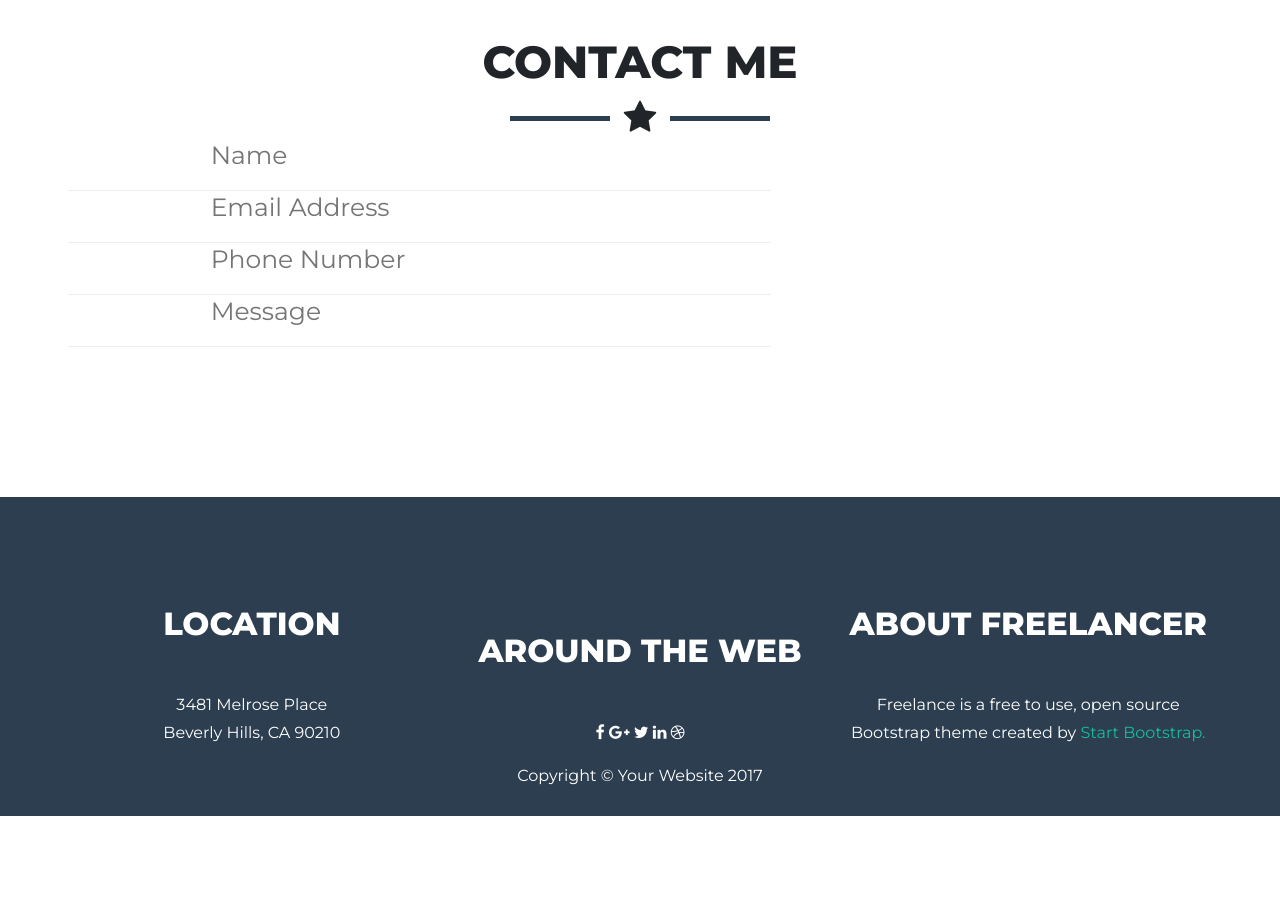
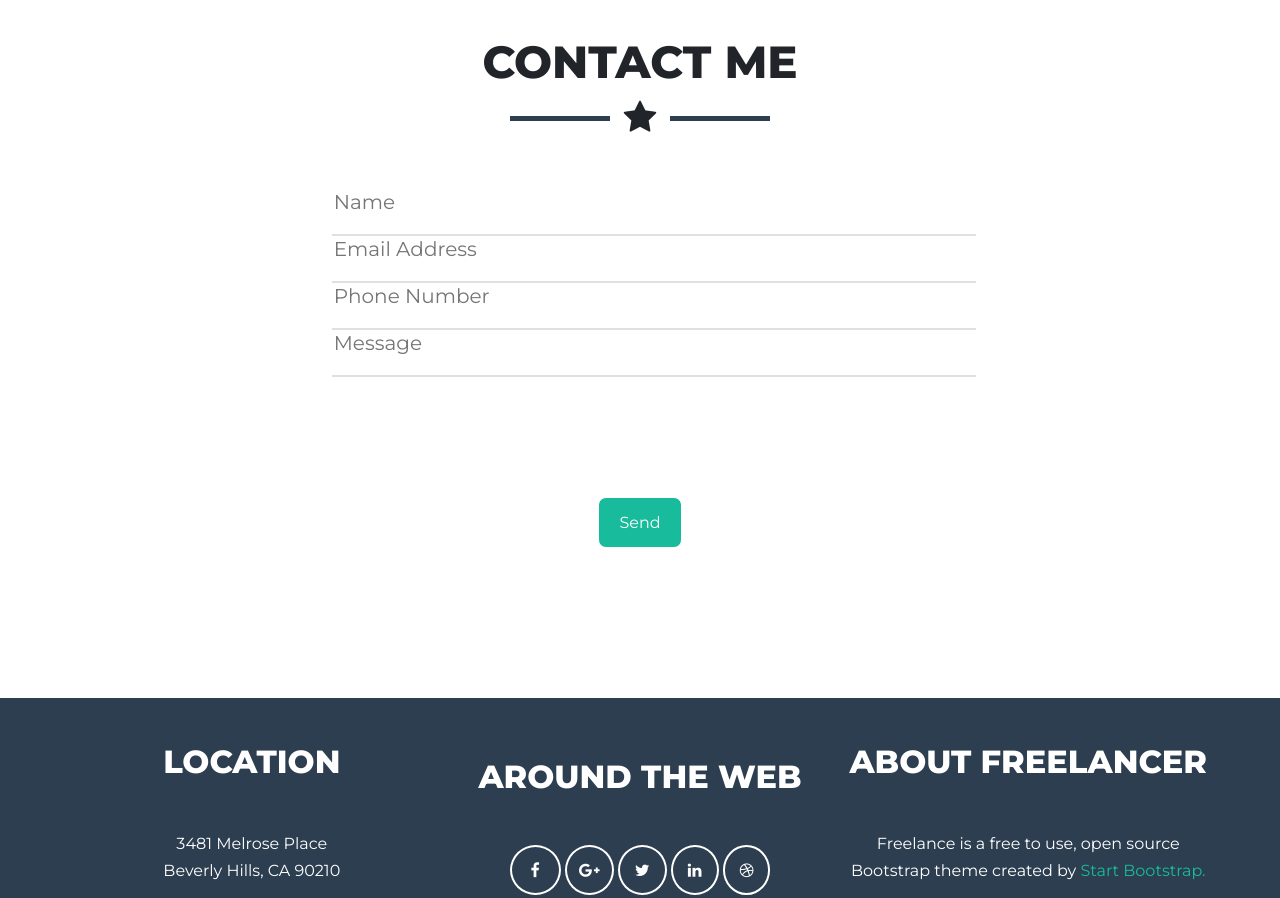
Before and after one commit to Pauliih/freelancer, a plain HTML site: page index.html in a window 1280 px wide. Shown: the part 2325-3223 px from the top of the page. Before the commit the page ends 3141 px from the top, so only its background shows below. Drawn offline with Linux system fonts and the light colour scheme.

Commit message:
btn-send, input, iconos, footer

```diff
--- a/css/main.css
+++ b/css/main.css
@@ -10,6 +10,9 @@ pero para ganar tiempo, puedes usar los siguientes:
 #2c3e50, #18bc9c, #212529.
 
 REVISAR ETIQUETAS: form, input, button.
+
+VIDEOS:
+<iframe width="1499" height="551" src="https://www.youtube.com/embed/fLSmUWOYpKw" frameborder="0" gesture="media" allowfullscreen></iframe>
 
 */
 
@@ -90,7 +93,6 @@ a {
 .fa-star{
 	font-size: 35px;
 }
-
 
 .separador_white:after {
     display: inline-block;
@@ -272,12 +274,28 @@ input{
 }
 
 .txt-box{
-	width: 60%;
-	font-weight: 400;
-    line-height: 1.5;
-    color: #212529;
-    border-bottom: 1px solid #EEEEEE;
+	border: none;
+	background-color: transparent;
+	border-bottom: 2px solid #E0E0E0;
+	font-size: 20px;
+	width: 55%;
 }
+.form{
+	margin: 50px auto;
+}
+
+.btn-send{
+	background: #18bc9c;
+    color: #fff;
+    padding: 11px 20px;
+    border-radius: 8px;
+    border:1px solid white;
+    margin-top: 70px;
+    display: inline-block;
+}
+
+/* Poner el botón send a la izquierda */
+
 /*________________________________________________________________________*/
 
 footer{
@@ -296,7 +314,7 @@ footer{
 
 .box-footer{
 	width: 30%;
-	margin-top: 63px;
+	/*margin-top: 63px;*/
 	height: 120px;
 
 	display: inline-block;
@@ -311,3 +329,33 @@ footer{
 	color: #18bc9c;
 	text-decoration: none;
 }
+
+.box-footer .fa{
+	color:#fff;
+	white-space: nowrap;
+	border: 2px solid #fff;
+	border-radius: 50%;
+	padding: 15px;
+}
+
+.box-footer .fa-facebook{
+	color:#fff;
+	white-space: nowrap;
+	border: 2px solid #fff;
+	border-radius: 50%;
+	padding-right: 19px;
+	padding-left: 19px;
+}
+
+.box-footer .fa-google-plus{
+	color:#fff;
+	white-space: nowrap;
+	border: 2px solid #fff;
+	border-radius: 50%;
+	padding-right: 12px;
+	padding-left: 12px;
+}
+
+.copyright{
+	padding-top: 80px;
+}
--- a/index.html
+++ b/index.html
@@ -11,11 +11,11 @@
 <body>
 	<header>
 		<div class="container text-uppercase">
-				<a href="#home" class="start">Start Bootstrap</a>
+			<a href="#home" class="start">Start Bootstrap</a>
 
-				<a href="#contact" class="float-r link">Contact</a>
-				<a href="#about" class="float-r link">About</a>
-				<a href="#portfolio" class="float-r link">Portfolio</a>
+			<a href="#contact" class="float-r link">Contact</a>
+			<a href="#about" class="float-r link">About</a>
+			<a href="#portfolio" class="float-r link">Portfolio</a>
 		</div>
 	</header>
 	<section id="home">
@@ -84,19 +84,13 @@
 
 			<!-- Formulario -->
 			<div class="container form">
-				<div class="txt-box">
-					<input type="text" placeholder="Name">  <!-- Caja de texto-->
-				</div>
-				<div class="txt-box">
-					<input type="text" placeholder="Email Address">  <!-- Caja de texto-->
-				</div>
-				<div class="txt-box">
-					<input type="text" placeholder="Phone Number">  <!-- Caja de texto-->
-				</div>
-				<div class="txt-box">
-					<input type="text" placeholder="Message">  <!-- Caja de texto-->
-				</div>
+					<input class="txt-box" type="text" placeholder="Name">  <!-- Caja de texto-->
+					<input class="txt-box" type="text" placeholder="Email Address">  <!-- Caja de texto-->
+					<input class="txt-box" type="text" placeholder="Phone Number">  <!-- Caja de texto-->
+					<input class="txt-box" type="text" placeholder="Message">  <!-- Caja de texto-->
 			</div>
+
+			<a href="#" class="btn-send">Send</a>
 
 	</section>
 	<footer>
```
